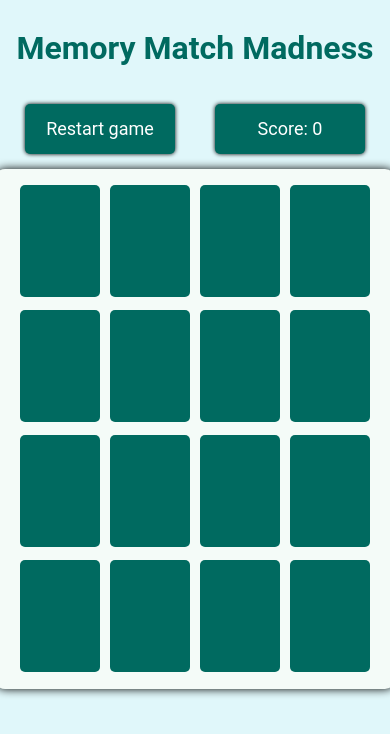
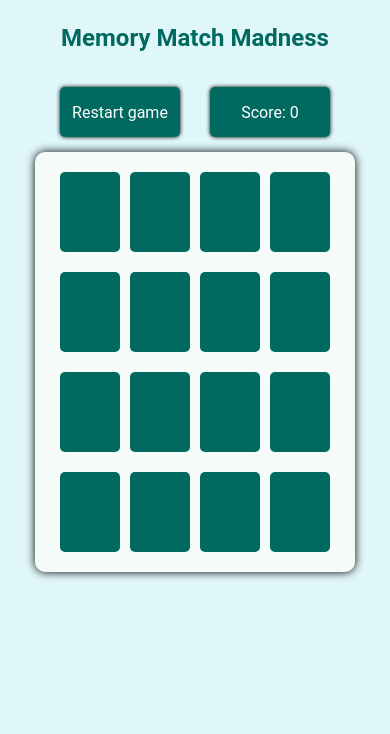
Before and after one commit to Samelijah85/memory-match-madness, a plain HTML site: page game/index.html in a window 390 px wide. Drawn offline with Linux system fonts and the light colour scheme.

Commit message:
Adapt the game for small screens

```diff
--- a/static/styles/memory-match-madness.css
+++ b/static/styles/memory-match-madness.css
@@ -60,6 +60,8 @@ body {
 
 h1 {
     color: var(--md-sys-color-primary);
+    font-size: 1.8em;
+    margin-bottom: 20px;
 }
 
 #game-board {
@@ -143,3 +145,32 @@ div .option:hover {
     text-align: center;
     display: none; /* Hidden by default */
 }
+
+@media(width < 450px) {
+    #game-board {
+        width: 300px;
+        height: 400px;
+    }
+
+    .card {
+        width: 60px;
+        height: 80px;
+    }
+
+    div .game__options {
+        width: 300px;
+    }
+
+    div .option {
+        width: 100px;
+        font-size: 1em;
+    }
+
+    #congrats-message {
+        font-size: 1.2em;
+    }
+
+    h1 {
+        font-size: 1.5em;
+    }
+}
```
